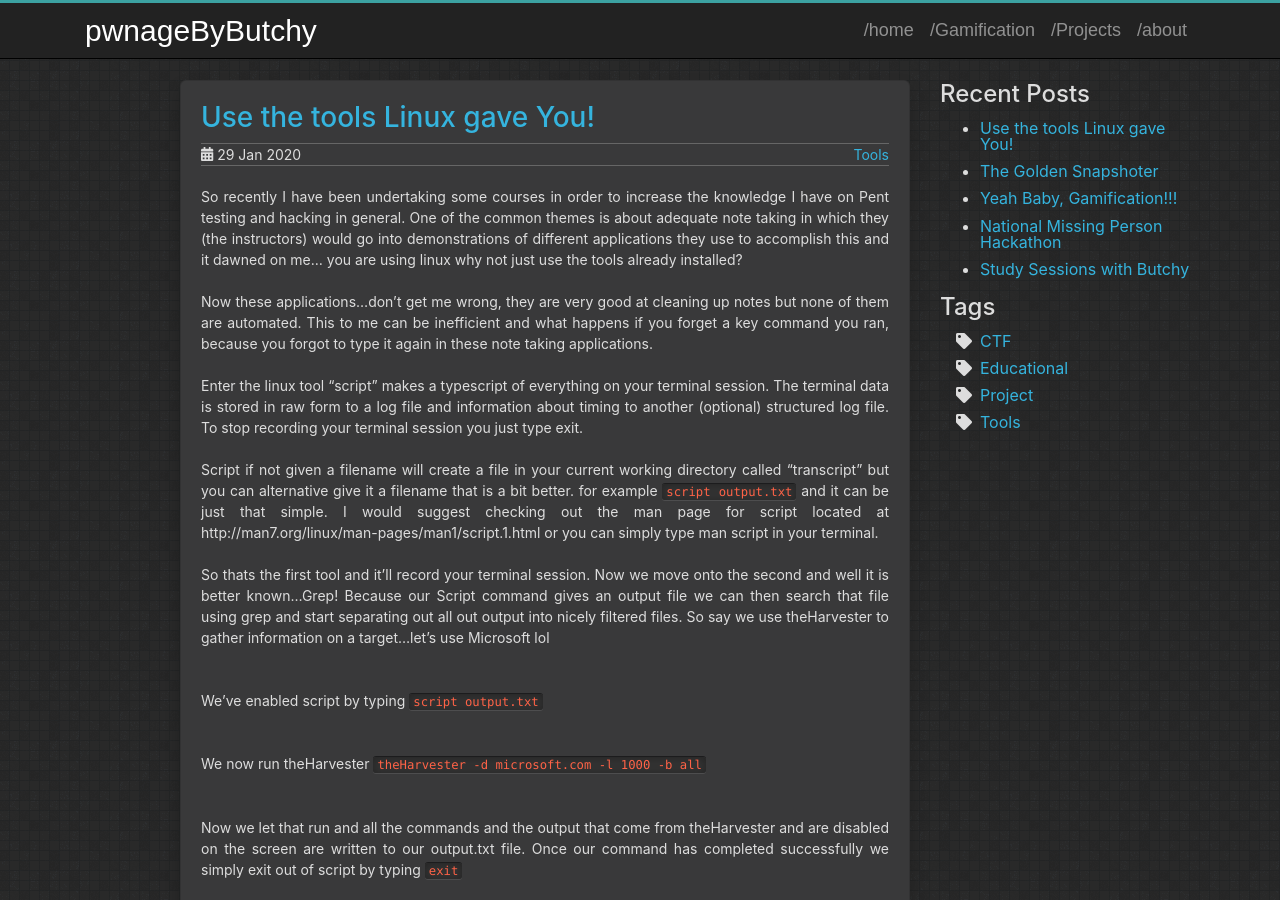
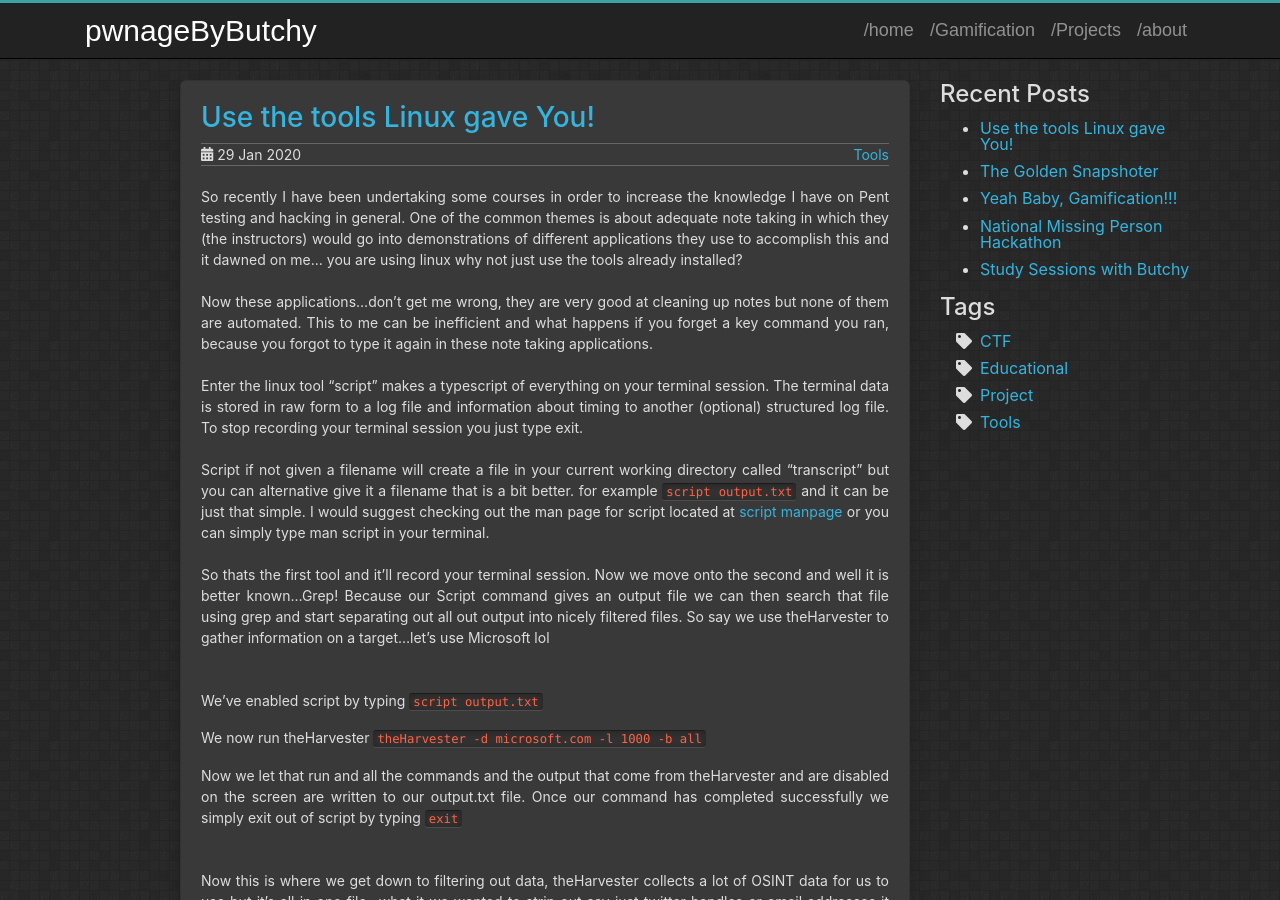
Before and after one commit to pwnageByButchy/pwnageByButchy.github.io, a Jekyll site: the page built from _posts/2020-01-29-use-the-tools-that-linux-gave-you.md, in a window 1280 px wide and 900 px high. Built offline with Jekyll 4.4.1, drawn with Linux system fonts in a browser that asks for light colours.

Commit message:
Update 2020-01-29-use-the-tools-that-linux-gave-you.md

```diff
--- a/_posts/2020-01-29-use-the-tools-that-linux-gave-you.md
+++ b/_posts/2020-01-29-use-the-tools-that-linux-gave-you.md
@@ -9,25 +9,24 @@
 So recently I have been undertaking some courses in order to increase the knowledge I have on Pent testing and hacking in general. One of the common themes is about adequate note taking in which they (the instructors) would go into demonstrations of different applications they use to accomplish this and it dawned on me... you are using linux why not just use the tools already installed?<br />
 Now these applications...don't get me wrong, they are very good at cleaning up notes but none of them are automated. This to me can be inefficient and what happens if you forget a key command you ran, because you forgot to type it again in these note taking applications.<br />
 Enter the linux tool "script" makes a typescript of everything on your terminal session. The terminal data is stored in raw form to a log file and information about timing to another (optional) structured log file. To stop recording your terminal session you just type exit. <br />
-Script if not given a filename will create a file in your current working directory called "transcript" but you can alternative give it a filename that is a bit better. for example  `script output.txt` and it can be just that simple. I would suggest checking out the man page for script located at http://man7.org/linux/man-pages/man1/script.1.html or you can simply type man script in your terminal.<br />
+Script if not given a filename will create a file in your current working directory called "transcript" but you can alternative give it a filename that is a bit better. for example  `script output.txt` and it can be just that simple. I would suggest checking out the man page for script located at [script manpage](http://man7.org/linux/man-pages/man1/script.1.html) or you can simply type man script in your terminal.<br />
 So thats the first tool and it'll record your terminal session. Now we move onto the second and well it is better known...Grep! Because our Script command gives an output file we can then search that file using grep and start separating out all out output into nicely filtered files. So say we use theHarvester to gather information on a target...let's use Microsoft lol
 <br />
 We've enabled script by typing `script output.txt`
-<br />
+
 We now run theHarvester `theHarvester -d microsoft.com -l 1000 -b all`
-<br />
+
 Now we let that run and all the commands and the output that come from theHarvester and are disabled on the screen are written to our output.txt file. Once our command has completed successfully we simply exit out of script by typing `exit`
 <br />
 Now this is where we get down to filtering out data, theHarvester collects a lot of OSINT data for us to use but it's all in one file...what it we wanted to strip out say just twitter handles or email addresses it found, so that we can use it in other applications. If we just used the output.txt by itself most of our applications would error with other erroneous input that is in the txt file. Enter Grep
 <br />
 So let's start with the Twitters by using grep we can strip out the twitter handles into another file.
-<br />
+
 `grep -E -o "@[0-9a-zA-Z]+" < output.txt > twitterHandles.txt`
 <br />
 This uses a regular expression to strip out a twitter handle like mine @SteveBartimote and then puts it into a text file called twitterHandles.txt... but all that file will contain is twitter usernames!
 <br />
 Now lets look at email addresses, using the same output.txt file and grep we will use a different regular expression to strip out emails
-<br />
 `grep -E -o “\b[a-zA-Z0-9.-]+@[a-zA-Z0-9.-]+\.[a-zA-Z0-9.-]+\b” < output.txt > emailAddresses.txt`
 <br />
 There you have it a text file called emailAddressess.txt containing all the email addresses theHarvester's output has... not you'll notice with starting theHarvester that it's developer's email address is also listed (usually the top entry) be sure to remove it from your file...wouldn't want to spam him.
```
